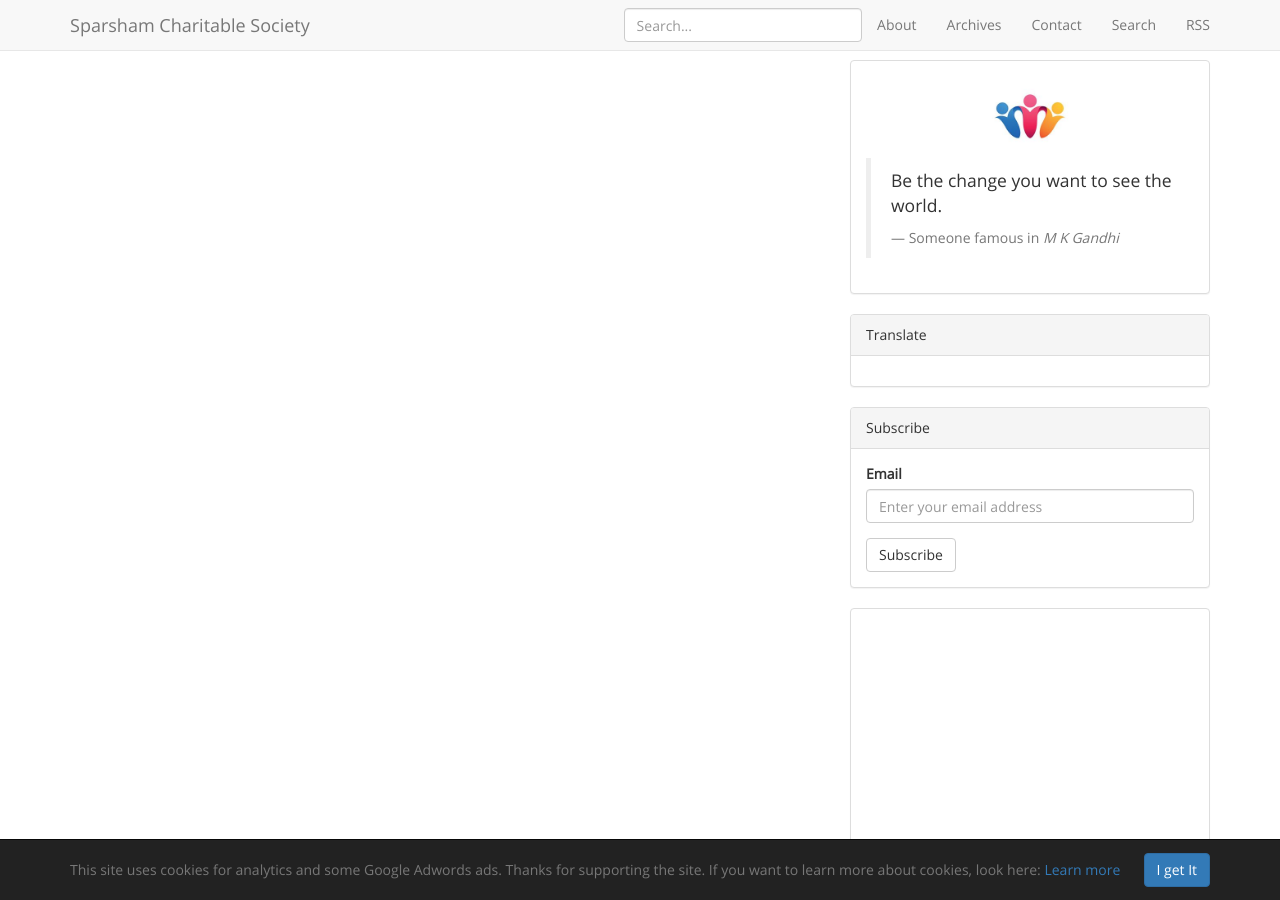
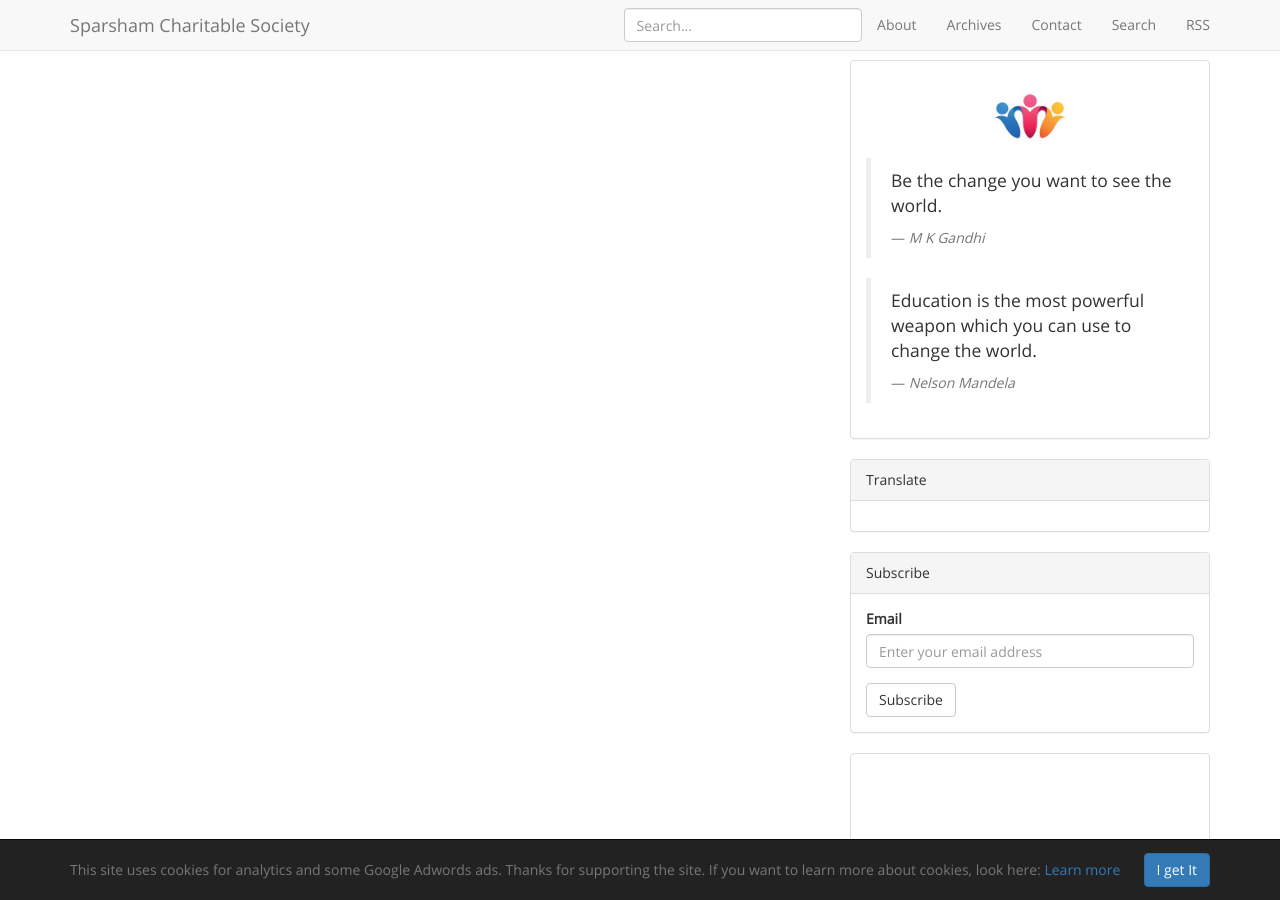
Before and after one commit to Sparsham/sparsham.github.io, a Jekyll site: the page built from index.html, in a window 1280 px wide and 900 px high. Built offline with Jekyll 4.4.1, drawn with Linux system fonts in a browser that asks for light colours; the list of posts is cut into pages by our own code; comment, search, counter and statistics services are not loaded.

Commit message:
added quotes

```diff
--- a/_includes/sidebar.html
+++ b/_includes/sidebar.html
@@ -5,7 +5,11 @@
 	    </a>
         <blockquote>
         <p>Be the change you want to see the world.</p>
-        <footer>Someone famous in <cite title="Source Title">M K Gandhi</cite></footer>
+        <footer><cite title="Source Title">M K Gandhi</cite></footer>
+        </blockquote>
+        <blockquote>
+        <p>Education is the most powerful weapon which you can use to change the world.</p>
+        <footer><cite title="Source Title">Nelson Mandela</cite></footer>
         </blockquote>
     </div>
 </div>
```
